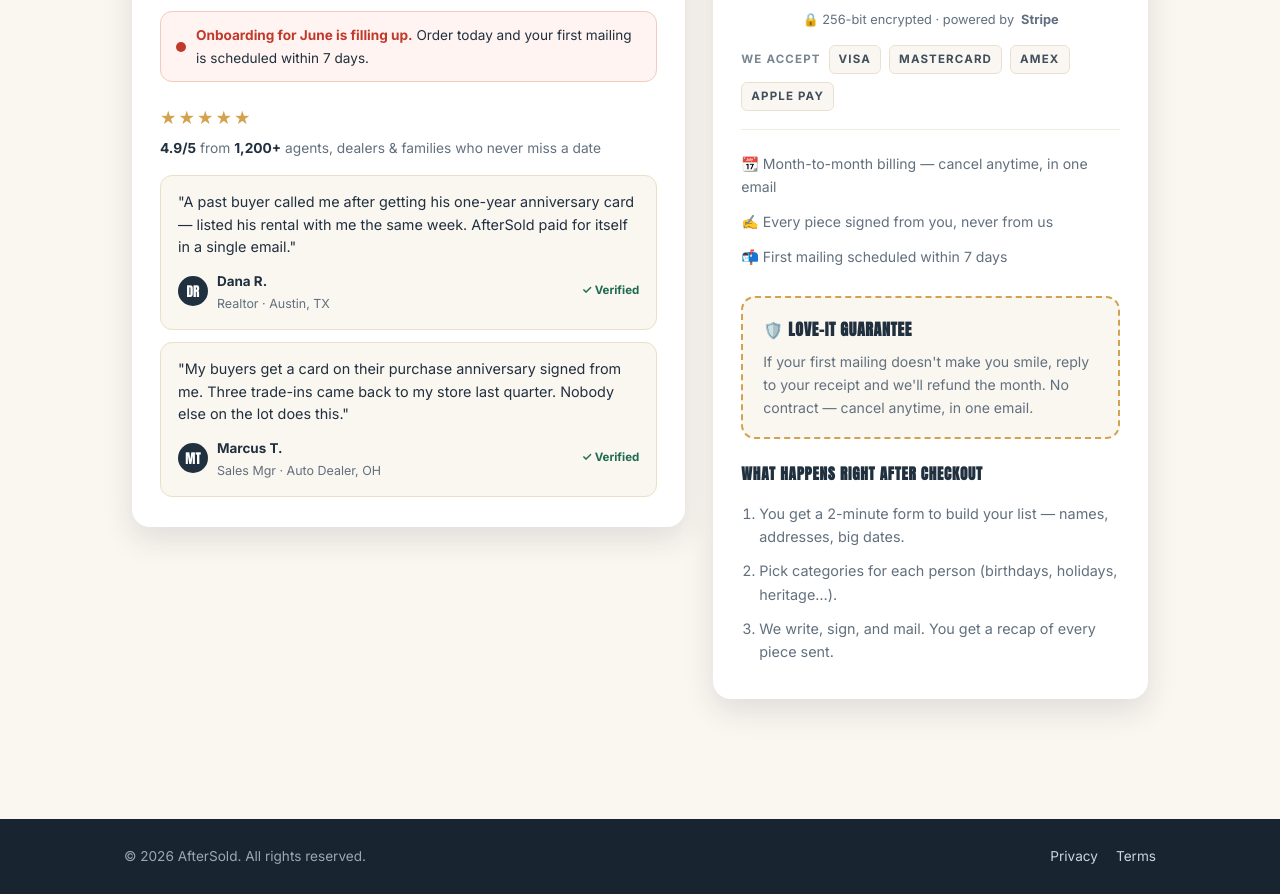
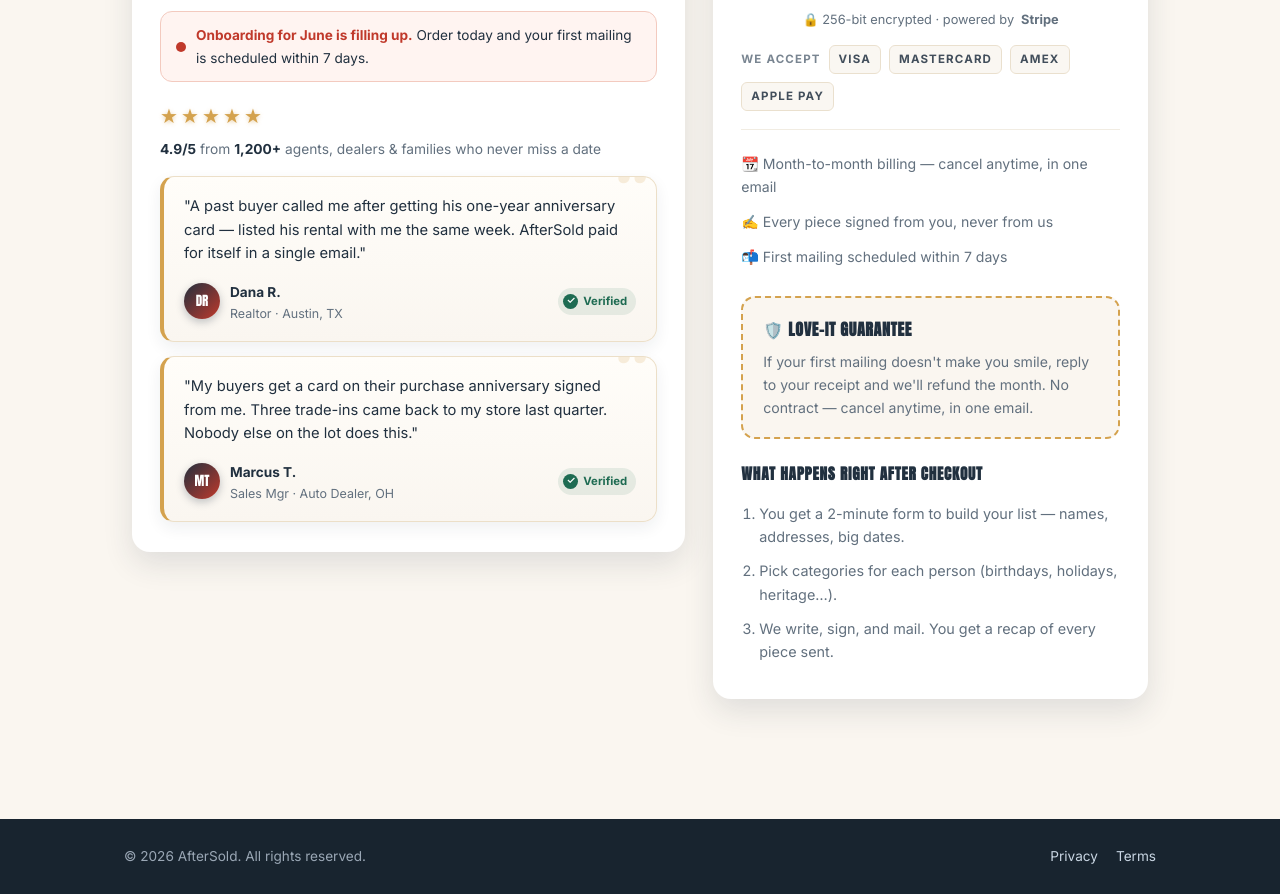
Before and after one commit to 600589mbm-beep/aftersold-site, a plain HTML site: page cart.html in a window 1280 px wide. Shown: the part 872-1766 px from the top of the page. Drawn offline with Linux system fonts and the light colour scheme.

Commit message:
Enhance testimonials: animated reveal, gradient avatars, hover lift, star pop-in

```diff
--- a/cart.html
+++ b/cart.html
@@ -61,18 +61,42 @@
     .guarantee-mini{background:var(--cream);border:2px dashed var(--gold);border-radius:14px;padding:18px 20px;margin-top:22px}
     .guarantee-mini strong{font-family:'Anton',sans-serif;text-transform:uppercase;letter-spacing:.04em;color:var(--navy)}
     .guarantee-mini p{color:var(--grey);font-size:.88rem;margin-top:6px}
-    .proof{margin-top:20px}
-    .stars{color:var(--gold);font-size:1.15rem;letter-spacing:2px}
-    .proof-count{font-size:.86rem;color:var(--grey);margin-top:4px}
+    .proof{margin-top:22px}
+    .stars{display:inline-flex;gap:3px;font-size:1.25rem;line-height:1}
+    .stars span{color:var(--gold);display:inline-block;text-shadow:0 1px 4px rgba(212,162,78,.45)}
+    .js-anim .stars span{transform:scale(0);opacity:0}
+    .js-anim .stars.in span{animation:starPop .5s cubic-bezier(.2,1.6,.4,1) forwards}
+    .stars.in span:nth-child(1){animation-delay:.04s}
+    .stars.in span:nth-child(2){animation-delay:.12s}
+    .stars.in span:nth-child(3){animation-delay:.20s}
+    .stars.in span:nth-child(4){animation-delay:.28s}
+    .stars.in span:nth-child(5){animation-delay:.36s}
+    @keyframes starPop{0%{transform:scale(0) rotate(-30deg);opacity:0}60%{transform:scale(1.3) rotate(10deg);opacity:1}100%{transform:scale(1) rotate(0);opacity:1}}
+    .proof-count{font-size:.86rem;color:var(--grey);margin-top:7px}
     .proof-count b{color:var(--navy)}
-    .tlist{margin-top:16px;display:grid;gap:12px}
-    .tcard{background:var(--cream);border:1px solid #ecdfc8;border-radius:12px;padding:15px 17px}
-    .tcard p{font-size:.9rem;color:var(--ink);line-height:1.55}
-    .tcard .who{display:flex;align-items:center;gap:9px;margin-top:9px}
-    .tcard .av{width:30px;height:30px;border-radius:50%;background:var(--navy);color:#fff;display:grid;place-items:center;font-family:'Anton',sans-serif;font-size:.85rem;flex:none}
+    .tlist{margin-top:16px;display:grid;gap:14px}
+    .tcard{position:relative;overflow:hidden;background:linear-gradient(180deg,#fffdf9,var(--cream));border:1px solid #ecdfc8;border-left:4px solid var(--gold);border-radius:14px;padding:18px 20px 16px;box-shadow:0 6px 16px rgba(33,48,63,.07);transition:transform .28s cubic-bezier(.2,.8,.2,1),box-shadow .28s,border-left-color .28s}
+    .tcard::before{content:"\201C";position:absolute;top:-18px;right:12px;font-family:'Pacifico',cursive;font-size:4.6rem;color:rgba(212,162,78,.18);line-height:1;pointer-events:none}
+    .tcard:hover{transform:translateY(-5px);box-shadow:0 18px 36px rgba(33,48,63,.17);border-left-color:var(--red)}
+    .tcard p{position:relative;z-index:1;font-size:.92rem;color:var(--ink);line-height:1.6}
+    .tcard .who{display:flex;align-items:center;gap:10px;margin-top:12px}
+    .tcard .av{width:36px;height:36px;border-radius:50%;background:linear-gradient(135deg,var(--navy),var(--red));color:#fff;display:grid;place-items:center;font-family:'Anton',sans-serif;font-size:.82rem;flex:none;box-shadow:0 3px 9px rgba(33,48,63,.28)}
+    .tcard:hover .av{animation:avPulse 1.1s ease}
+    @keyframes avPulse{0%,100%{transform:scale(1)}40%{transform:scale(1.12)}}
     .tcard .who small{color:var(--grey);font-size:.78rem;display:block}
-    .tcard .who b{font-size:.84rem;color:var(--navy)}
-    .verified{margin-left:auto;color:#1E6B52;font-size:.72rem;font-weight:700;white-space:nowrap}
+    .tcard .who b{font-size:.85rem;color:var(--navy)}
+    .verified{margin-left:auto;display:inline-flex;align-items:center;gap:5px;color:#1E6B52;font-size:.71rem;font-weight:700;white-space:nowrap;background:rgba(30,107,82,.1);padding:4px 9px 4px 5px;border-radius:20px}
+    .verified .vchk{display:inline-grid;place-items:center;width:15px;height:15px;border-radius:50%;background:#1E6B52;color:#fff;font-size:.62rem;line-height:1}
+    .js-anim .tcard{opacity:0;transform:translateY(24px)}
+    .js-anim .tcard.in{animation:tcardIn .65s cubic-bezier(.2,.8,.2,1) forwards}
+    .js-anim .tlist .tcard.in:nth-child(2){animation-delay:.15s}
+    @keyframes tcardIn{from{opacity:0;transform:translateY(24px) scale(.98)}to{opacity:1;transform:none}}
+    @media (prefers-reduced-motion: reduce){
+      .js-anim .stars span,.js-anim .tcard{opacity:1;transform:none}
+      .js-anim .stars.in span,.js-anim .tcard.in{animation:none}
+      .tcard:hover{transform:none}
+      .tcard:hover .av{animation:none}
+    }
     .urgency{display:flex;align-items:center;gap:10px;background:#fff4f1;border:1px solid #f3cabf;border-radius:12px;padding:12px 15px;margin-top:18px}
     .urgency .pulse{width:10px;height:10px;border-radius:50%;background:var(--red);flex:none;box-shadow:0 0 0 rgba(192,57,43,.5);animation:pulse 1.8s infinite}
     @keyframes pulse{0%{box-shadow:0 0 0 0 rgba(192,57,43,.5)}70%{box-shadow:0 0 0 9px rgba(192,57,43,0)}100%{box-shadow:0 0 0 0 rgba(192,57,43,0)}}
@@ -143,16 +167,16 @@
           <p><b>Onboarding for June is filling up.</b> Order today and your first mailing is scheduled within 7 days.</p>
         </div>
         <div class="proof">
-          <div class="stars" aria-label="4.9 out of 5 stars">★★★★★</div>
+          <div class="stars" aria-label="4.9 out of 5 stars"><span>★</span><span>★</span><span>★</span><span>★</span><span>★</span></div>
           <p class="proof-count"><b>4.9/5</b> from <b>1,200+</b> agents, dealers &amp; families who never miss a date</p>
           <div class="tlist">
             <div class="tcard">
               <p>"A past buyer called me after getting his one-year anniversary card — listed his rental with me the same week. AfterSold paid for itself in a single email."</p>
-              <div class="who"><span class="av">DR</span><span><b>Dana R.</b><small>Realtor · Austin, TX</small></span><span class="verified">✓ Verified</span></div>
+              <div class="who"><span class="av">DR</span><span><b>Dana R.</b><small>Realtor · Austin, TX</small></span><span class="verified"><span class="vchk">✓</span>Verified</span></div>
             </div>
             <div class="tcard">
               <p>"My buyers get a card on their purchase anniversary signed from me. Three trade-ins came back to my store last quarter. Nobody else on the lot does this."</p>
-              <div class="who"><span class="av">MT</span><span><b>Marcus T.</b><small>Sales Mgr · Auto Dealer, OH</small></span><span class="verified">✓ Verified</span></div>
+              <div class="who"><span class="av">MT</span><span><b>Marcus T.</b><small>Sales Mgr · Auto Dealer, OH</small></span><span class="verified"><span class="vchk">✓</span>Verified</span></div>
             </div>
           </div>
         </div>
@@ -392,6 +416,18 @@
       setTimeout(function(){ toast.classList.remove('show'); }, 4500);
     }
     if(!reduce){ setTimeout(function(){ showToast(); setInterval(showToast, 11000); }, 3500); }
+    (function(){
+      var pf = document.querySelector('.proof'); if(!pf) return;
+      var rm = window.matchMedia && window.matchMedia('(prefers-reduced-motion: reduce)').matches;
+      if(rm){ return; }
+      pf.classList.add('js-anim');
+      var els = document.querySelectorAll('.proof .tcard, .proof .stars');
+      if(!('IntersectionObserver' in window)){ els.forEach(function(c){ c.classList.add('in'); }); return; }
+      var io = new IntersectionObserver(function(entries){
+        entries.forEach(function(e){ if(e.isIntersecting){ e.target.classList.add('in'); io.unobserve(e.target); } });
+      }, {threshold:.25});
+      els.forEach(function(c){ io.observe(c); });
+    })();
     render(new URLSearchParams(location.search).get('plan'));
   })();
   </script>
```
